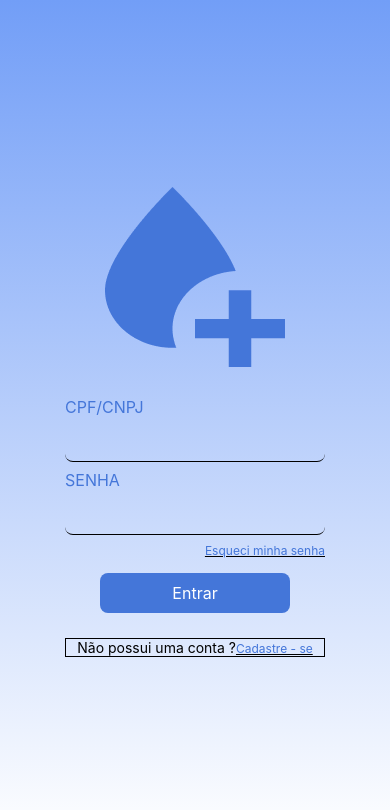
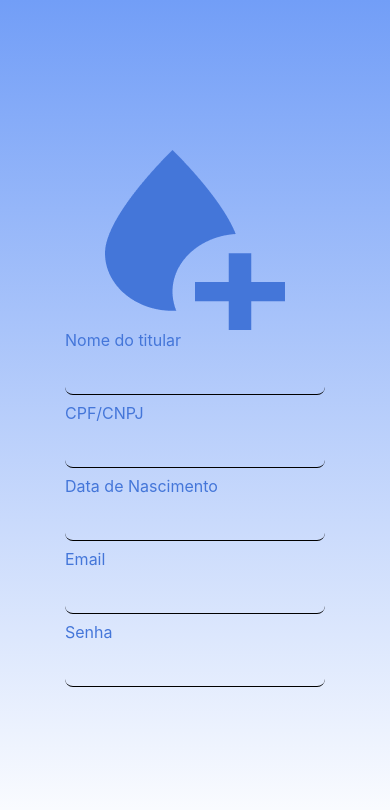
Before and after one commit to JoabeAndrade/HidroControle, a React Native app: screen / in a window 390 px wide. Shown: the top 810 px of the page. Built offline with nearby package versions, Linux system fonts and the light colour scheme.

Commit message:
feat: update da tela de Login e Criação da tela de Cadastro de Usuário

```diff
--- a/App.tsx
+++ b/App.tsx
@@ -6,7 +6,7 @@ import { UserRegister } from './src/screens/UserResgiter';
 export default function App() {
   return (
     <View style={styles.container}>
-      <Login/>
+      <UserRegister/>
       <StatusBar style="auto" />
     </View>
   );
--- a/src/components/Input/index.tsx
+++ b/src/components/Input/index.tsx
@@ -3,13 +3,18 @@ import { InputText, InputStyle } from "./styles";
 
 interface InputProps{
     text: string;
+    place: string;
+    type: string;
 }
 
-export function Input({text}: InputProps){
+export function Input({text, place, type}: InputProps){
     return(
         <View>
             <InputText>{text}</InputText>
-            <InputStyle underlineColorAndroid="transparent"/>
+            <InputStyle
+            underlineColorAndroid="transparent"
+            placeholder={place}
+            keyboardType={type}/>
         </View>
     );
 
--- a/src/screens/Login/index.tsx
+++ b/src/screens/Login/index.tsx
@@ -9,7 +9,7 @@ export function Login(){
     return(
         <Container colors={["#729ef7", "#ffffff"]}>
             <ImageLogo source={LogoImg}/>
-            <Input text="CPF/CNPJ"/>
+            <Input text="CPF/CNPJ" place="XXX.XXX.XXX-XX" type="numeric"/>
             <Input text="SENHA"/>
 
             <ButtonSenha>
--- a/src/screens/UserResgiter/index.tsx
+++ b/src/screens/UserResgiter/index.tsx
@@ -8,7 +8,7 @@ export function UserRegister(){
     return(
         <Container colors={["#729ef7", "#ffffff"]}>
             <Image source={LogoImg}/>
-            <Input text="Nome do titular"/>
+            <Input text="Nome do titular" />
             <Input text="CPF/CNPJ"/>
             <Input text="Data de Nascimento"/>
             <Input text="Email"/>
```
